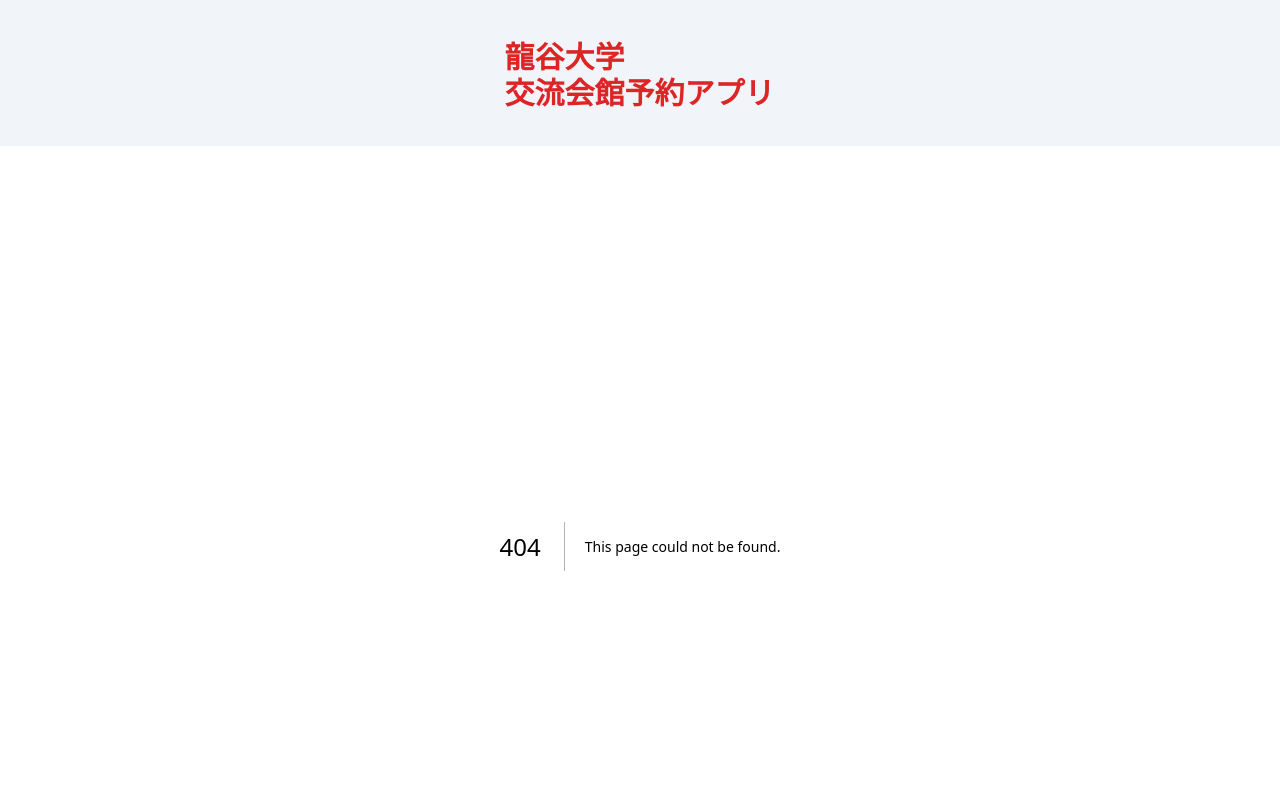
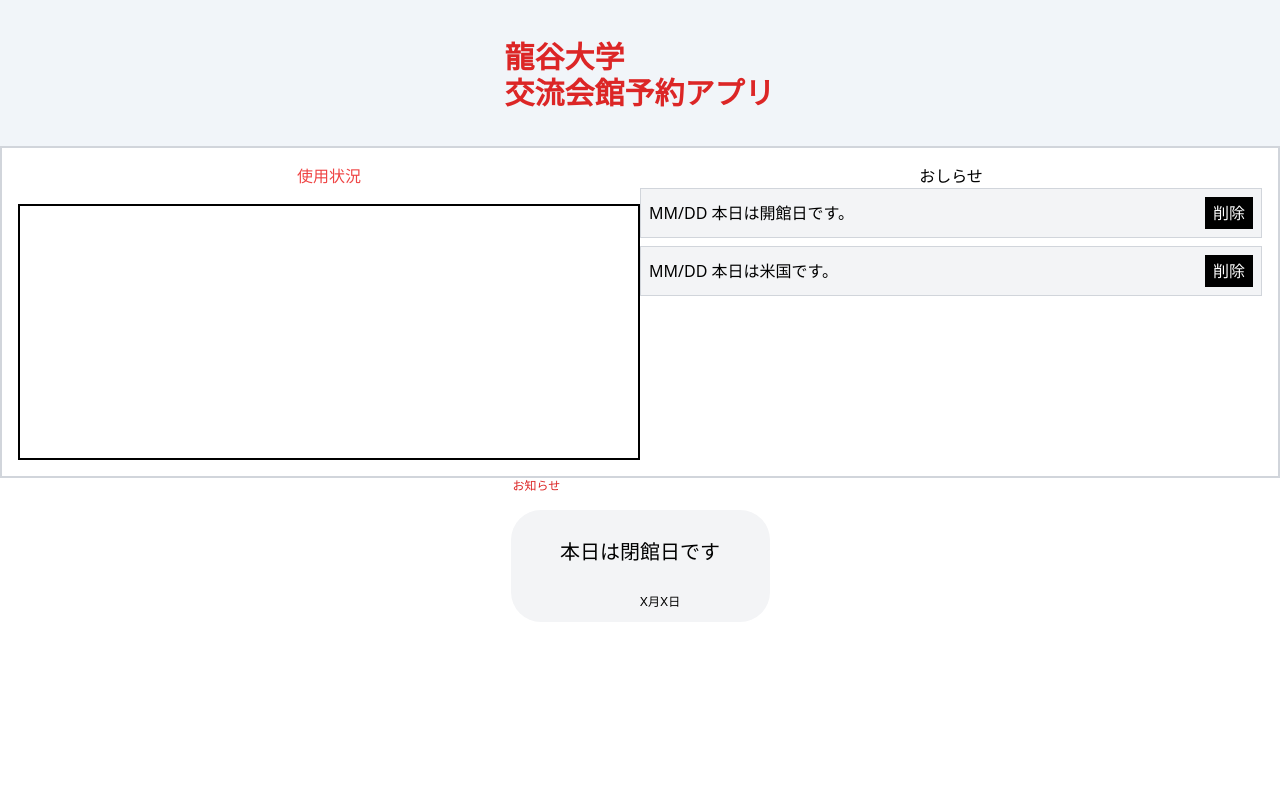
Before and after one commit to K5desu/reserveapp, a Next.js app: page /home in a window 1280 px wide. Before the commit this address had no page. Shown: the top 800 px of the page. Built offline with nearby package versions, Linux system fonts and the light colour scheme.

Commit message:
add_mypage&&home_UI

```diff
--- /dev/null
+++ b/src/app/home/mypage/page.tsx
@@ -0,0 +1,19 @@
+export default function Page() {
+  return (
+    <main className="flex-grow flex justify-center items-center p-4">
+      <section className="text-center border border-gray-300 p-4 max-w-sm w-full">
+        <h2 className="text-red-500">My page</h2>
+        <h3 className="text-red-500">予約状況</h3>
+        <div className="border border-gray-300 p-4 mt-4">
+          <p>予約日：</p>
+          <p>予約時間：</p>
+          <p>予約部屋：</p>
+        </div>
+        <button className="bg-gray-300 border-none px-4 py-2 mt-4">
+          この予約をキャンセルする
+        </button>
+        <p className="text-red-500 mt-2">※予約は1つしかできません</p>
+      </section>
+    </main>
+  );
+}
--- /dev/null
+++ b/src/app/home/page.tsx
@@ -0,0 +1,25 @@
+export default function Page() {
+  return (
+    <main className="flex justify-between p-4 bg-white border-2 border-gray-300">
+      <div className="w-1/2">
+        <div className="text-center text-red-500">
+          <h2>使用状況</h2>
+        </div>
+        <div className="border-2 border-black h-64 mt-4"></div>
+      </div>
+      <div className="w-1/2">
+        <div className="text-center">
+          <h3>おしらせ</h3>
+        </div>
+        <div className="border border-gray-300 p-2 bg-gray-100 mb-2 flex justify-between items-center">
+          <p>MM/DD 本日は開館日です。</p>
+          <button className="bg-black text-white px-2 py-1">削除</button>
+        </div>
+        <div className="border border-gray-300 p-2 bg-gray-100 flex justify-between items-center">
+          <p>MM/DD 本日は米国です。</p>
+          <button className="bg-black text-white px-2 py-1">削除</button>
+        </div>
+      </div>
+    </main>
+  );
+}
```
